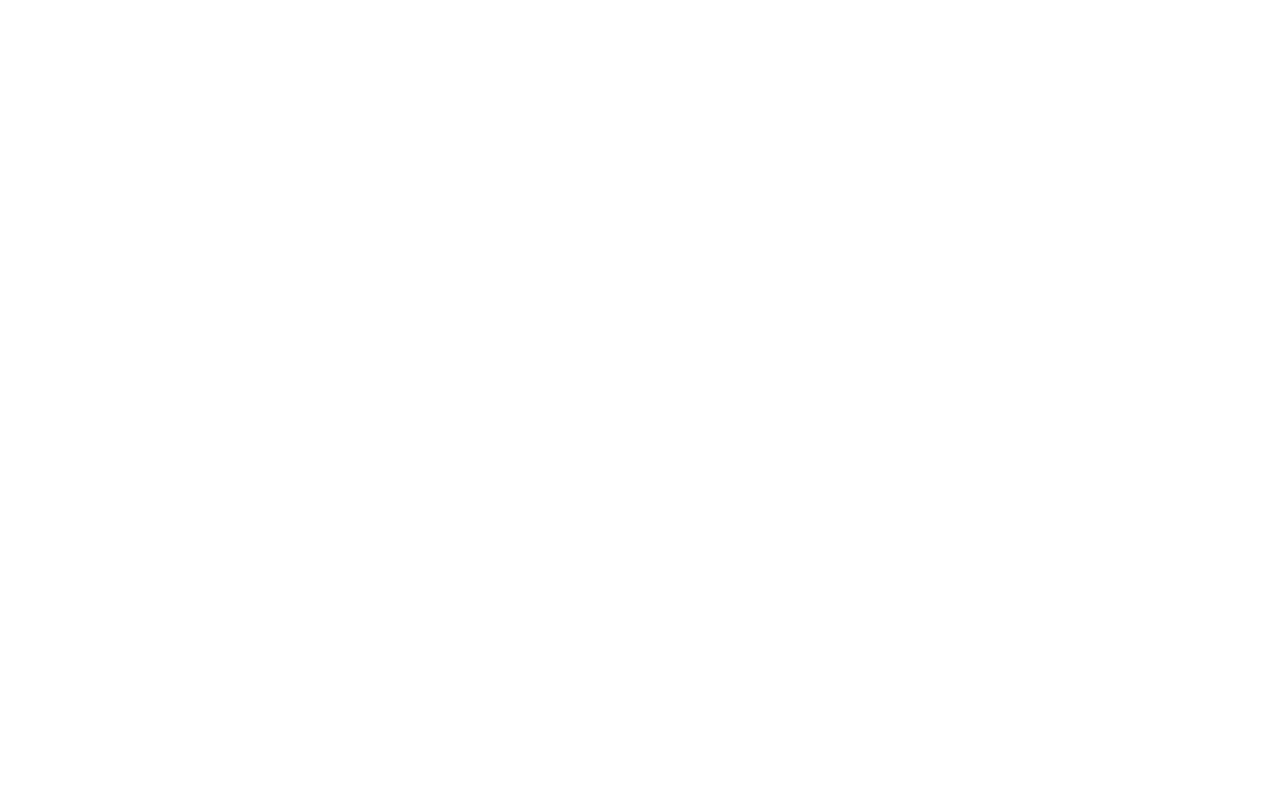
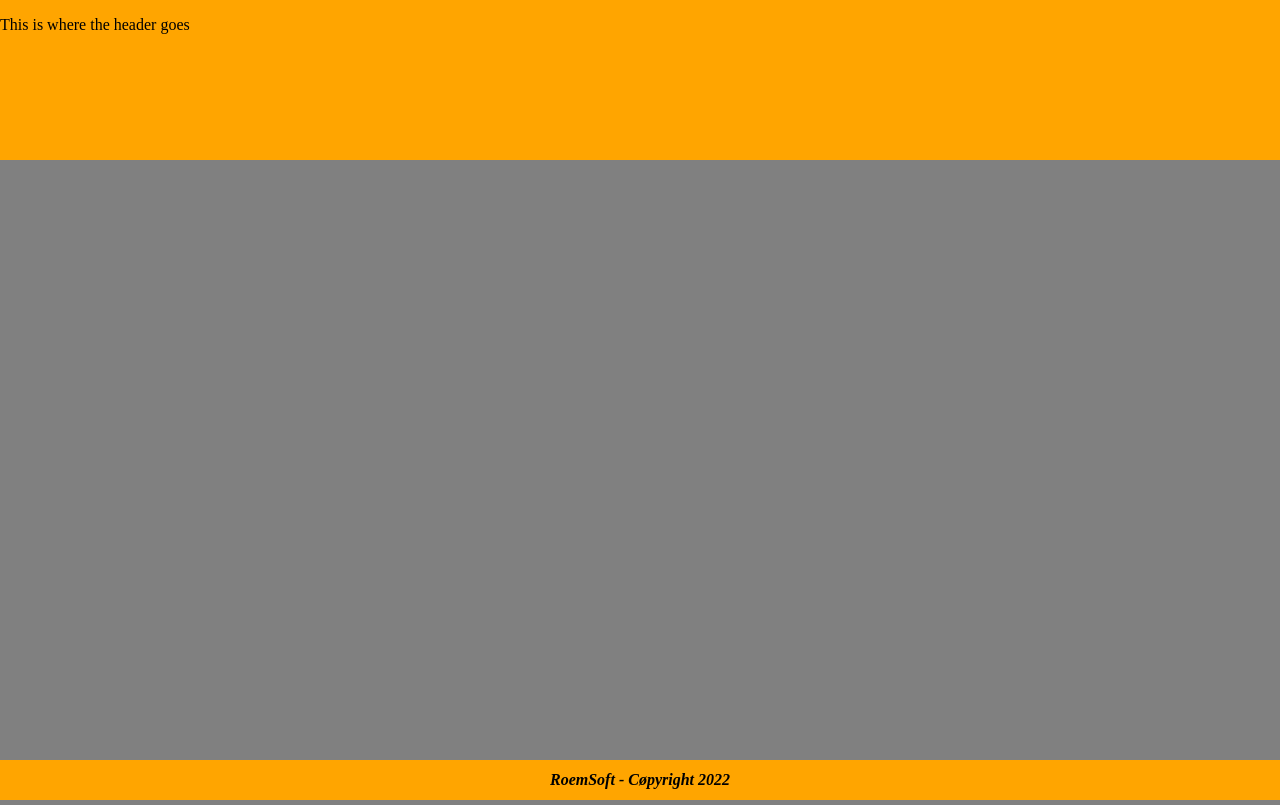
Before and after one commit to Roemmis/practice-landingpage, a plain HTML site: page index.html in a window 1280 px wide. Drawn offline with Linux system fonts and the light colour scheme.

Commit message:
Ground work on main containers Made the head, body and footer containers scale. Added a copyright element.

```diff
--- a/CSS_Main.css
+++ b/CSS_Main.css
@@ -1,6 +1,16 @@
+body{
+    background-color: grey;
+}
+
 .headerCont{
 display: flex;
 background-color: orange;
+height: 20vh;
+width: 100%;
+top: 0;
+position: absolute;
+left: 0;
+
 }
 
 .bodyCont{
@@ -9,8 +19,22 @@ background-color: grey;
 
 }
 
+
 .footerCont{
 display: flex;
 background-color: orange;
+height: 5vh;
+bottom: 0;
+left: 0;
+position:absolute;
+width: 100%;
+
+align-items: center;
+justify-content: center;
 
 }
+
+.copyrightHolder{
+    font-weight: bold;
+    font-style: italic;
+}
--- a/index.html
+++ b/index.html
@@ -7,22 +7,24 @@
     <link rel="stylesheet" href="CSS_Main.css">
     <title>RoemSoft</title>
 
-    <div class="headerCont">
-
-    </div>
 
 </head>
 
 <body>
+
+    <div class="headerCont">
+        <p>This is where the header goes</p>
+    </div>
+
     <div class="bodyCont">
+        <p>This is where the body goes</p>
+    </div>
 
+    <div class="footerCont">
+        <div class="copyrightHolder">
+            <p>RoemSoft - Cøpyright 2022</p>
+        </div>
     </div>
 </body>
 
-<footer>
-    <div class="footerCont">
-
-    </div>
-</footer>
-
 </html>
```
